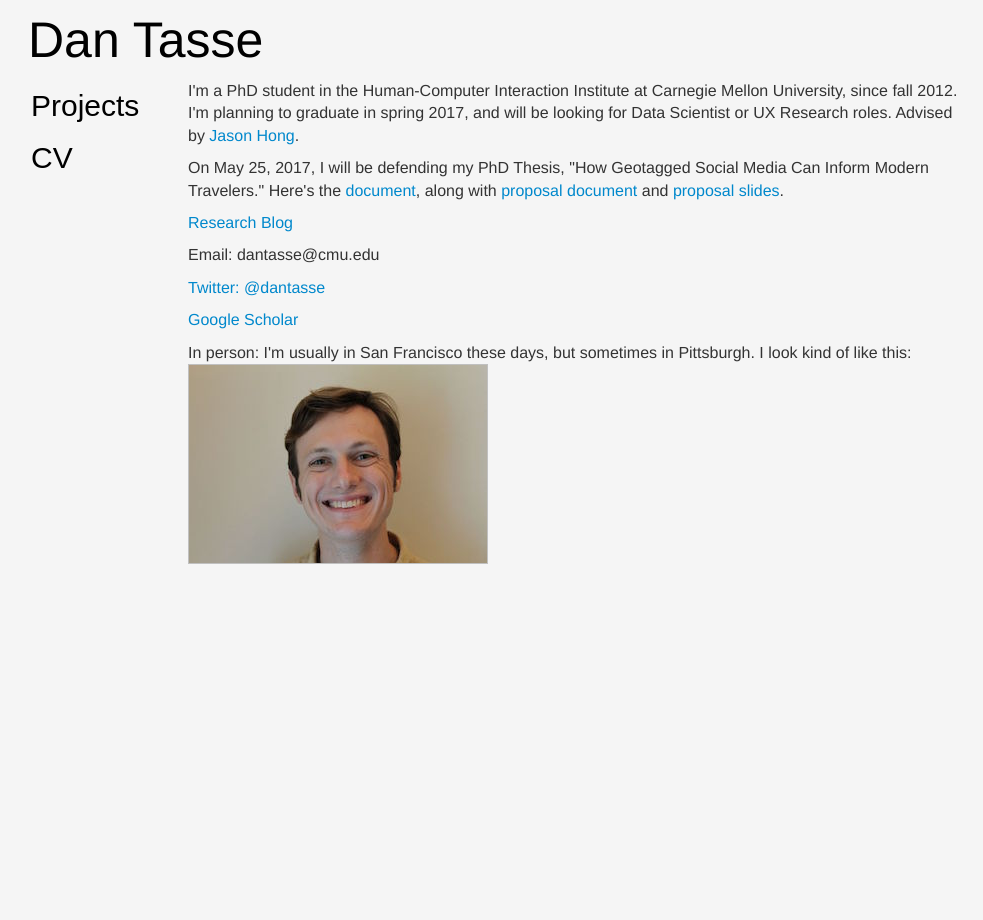
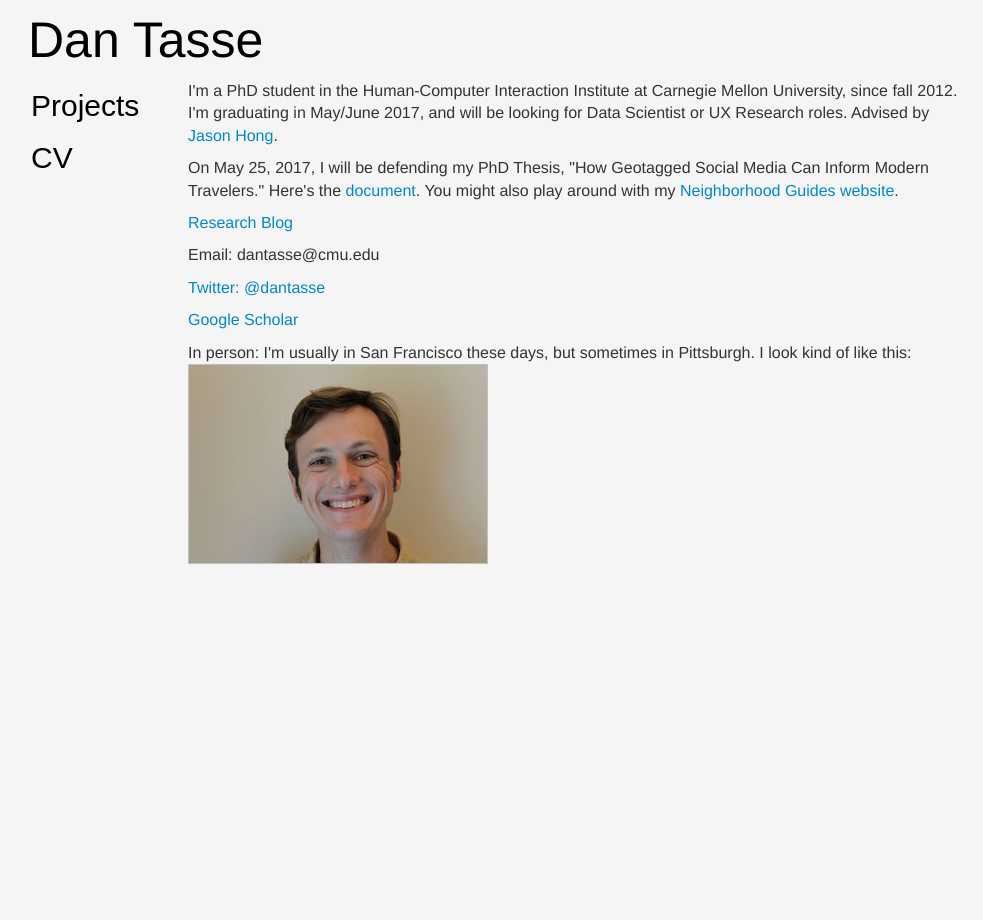
Before and after one commit to dantasse/dantasse.github.io, a Jekyll site: the page built from index.html, in a window 1280 px wide. Shown: the whole page, without its empty margins (100-1083 px from the left). Built offline with Jekyll 4.4.1, drawn with Linux system fonts in a browser that asks for light colours; nearby versions of some CDN libraries.

Commit message:
minor updates

```diff
--- a/index.html
+++ b/index.html
@@ -3,10 +3,10 @@
 title: Dan Tasse Dot Com
 ---
 <p>
-I'm a PhD student in the Human-Computer Interaction Institute at Carnegie Mellon University, since fall 2012. I'm planning to graduate in spring 2017, and will be looking for Data Scientist or UX Research roles. Advised by <a href="https://www.cs.cmu.edu/~jasonh/">Jason Hong</a>.
+I'm a PhD student in the Human-Computer Interaction Institute at Carnegie Mellon University, since fall 2012. I'm graduating in May/June 2017, and will be looking for Data Scientist or UX Research roles. Advised by <a href="https://www.cs.cmu.edu/~jasonh/">Jason Hong</a>.
 </p>
 <p>
-On May 25, 2017, I will be defending my PhD Thesis, "How Geotagged Social Media Can Inform Modern Travelers." Here's the <a href="docs/how_geotagged_social_media_can_inform_modern_travelers.pdf">document</a>, along with <a href="docs/social_media_neighborhood_guides_proposal.pdf">proposal document</a> and <a href="docs/social_media_neighborhood_guides_proposal_talk.pdf">proposal slides</a>.
+On May 25, 2017, I will be defending my PhD Thesis, "How Geotagged Social Media Can Inform Modern Travelers." Here's the <a href="docs/how_geotagged_social_media_can_inform_modern_travelers.pdf">document</a>. You might also play around with my <a href="http://www.dantasse.com/neighborhood_guides/">Neighborhood Guides website</a>.
 </p>
 <p>
   <a href="//talesnideas.blogspot.com">Research Blog</a>
```
